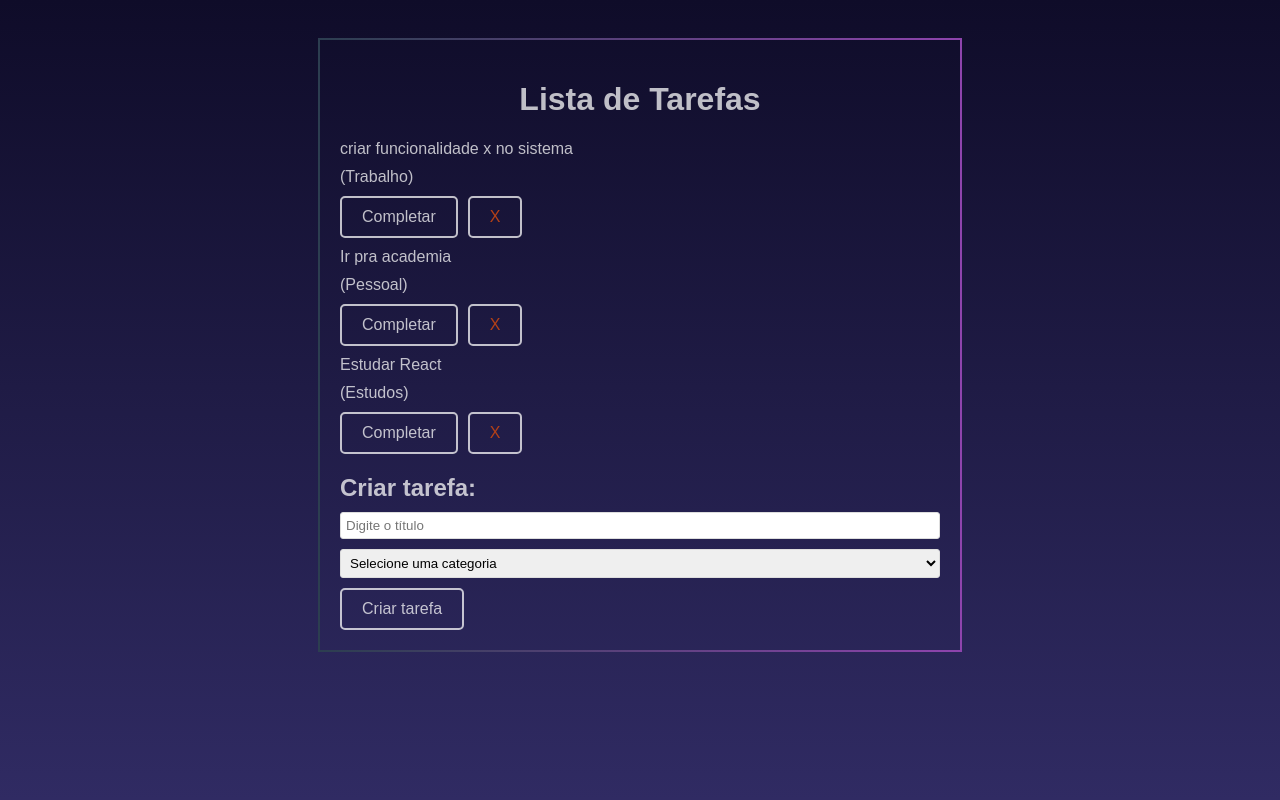
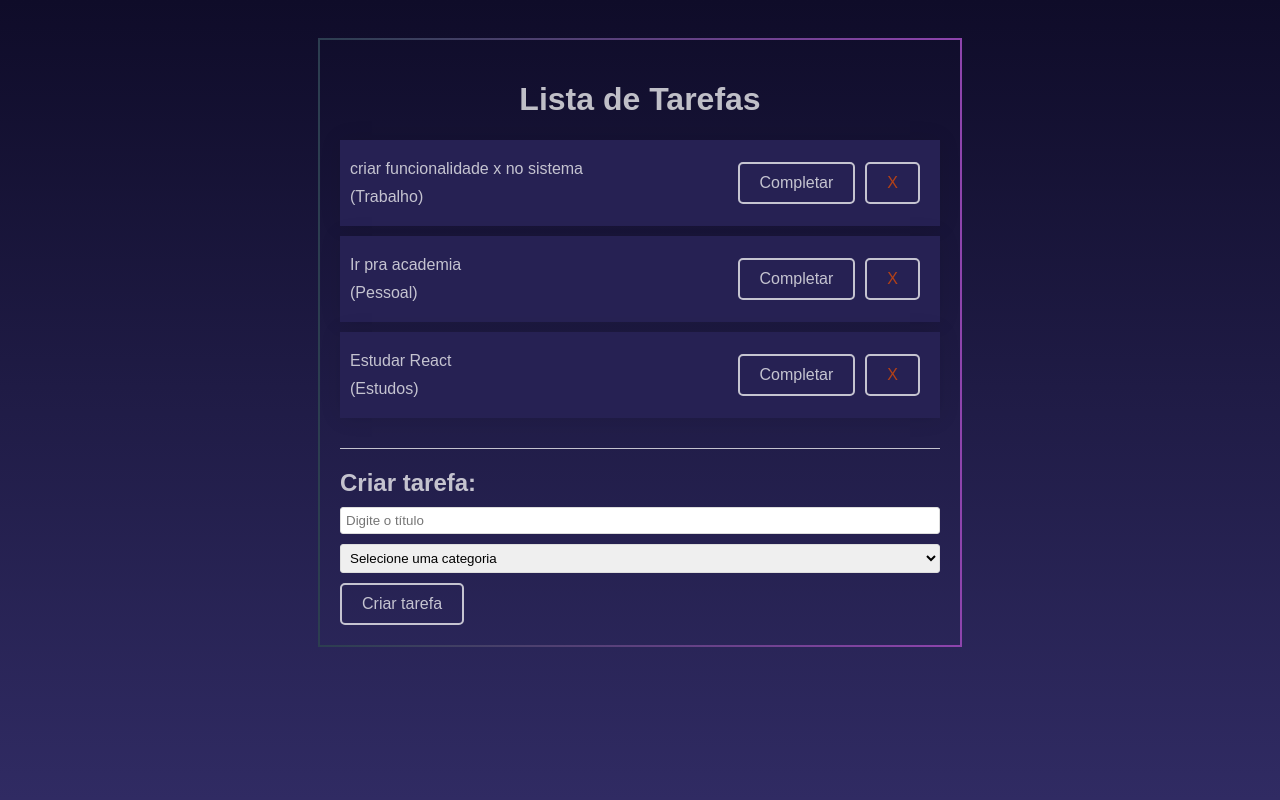
Before and after one commit to JoaoPauloDL/todoList, a React (Vite) app: page / in a window 1280 px wide. Shown: the top 800 px of the page. Built offline with nearby package versions, Linux system fonts and the light colour scheme.

Commit message:
feat: applying more styles to the project

```diff
--- a/src/App.css
+++ b/src/App.css
@@ -62,6 +62,22 @@ button:hover {
 
 }
 
+.todo-list {
+  margin-bottom: 20px;
+  padding-bottom: 20px;
+  border-bottom: 1px solid #fcfcfcbd ;
+}
+
+.todo {
+  background-color: #262153;
+  box-shadow: 0 0 20px rgba(0,0,0,0.1);
+  padding: 10px;
+  margin-bottom: 10px;
+  display: flex;
+  justify-content: space-between;
+  align-items: center;
+}
+
 .remove {
   color: rgb(180, 65, 23);
 }
```
